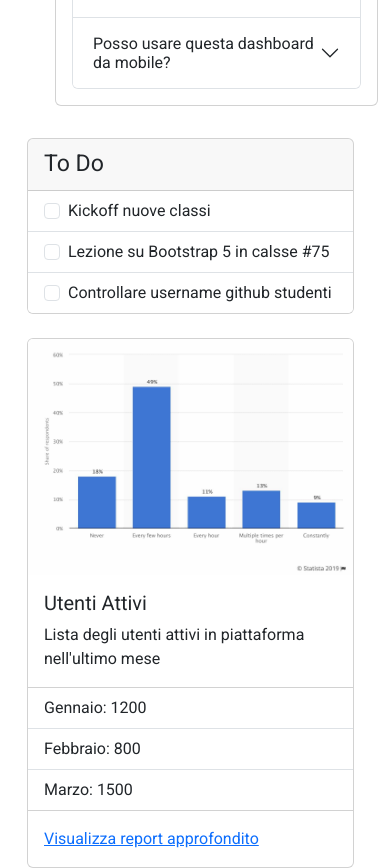
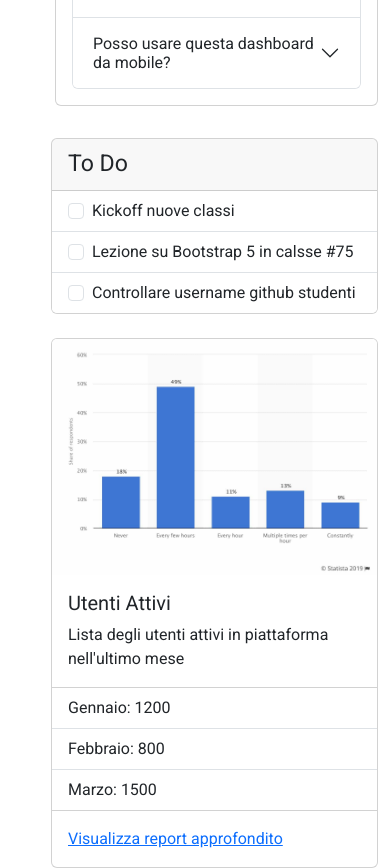
Before and after one commit to saverioannpy/html-css-bootstrap-dashboard, a plain HTML site: page index.html in a window 390 px wide. Shown: the part 1800-2668 px from the top of the page. Drawn offline with nearby package versions, Linux system fonts and the light colour scheme.

Commit message:
fix: dashboard dx col mobile margin fix

```diff
--- a/index.html
+++ b/index.html
@@ -383,7 +383,7 @@
                         </div>
                          <!--/Tabella Classica-->
                         <!-- Sezione Faq-->
-                        <div class="container pt-3">
+                        <div class="container-fluid pt-3">
                             <div class="card" style="width: 100%;">
                                 <div class="card-header fs-3">
                                     F.A.Q.
@@ -437,7 +437,7 @@
                     <!-- Dashboard Colonna Destra-->
                     <div class="col-12 col-lg-4 pt-3 pe-5 ps-0">
                         <!--To Do List-->
-                        <div class="card mt-3" style="width: 100%;">
+                        <div class="card mt-3 ms-4" style="width: 100%;">
                             <div class="card-header fs-3">
                               To Do
                             </div>
@@ -458,7 +458,7 @@
                         </div>
                         <!-- /To Do List-->
                         <!-- Sezione Grafico-->
-                        <div class="card mt-4" style="width: 100%;">
+                        <div class="card mt-4 ms-4" style="width: 100%;">
                             <img src="img/stats.jpeg" class="card-img-top" alt="immagine grafico">
                             <div class="card-body">
                               <h5 class="card-title">Utenti Attivi</h5>
```
